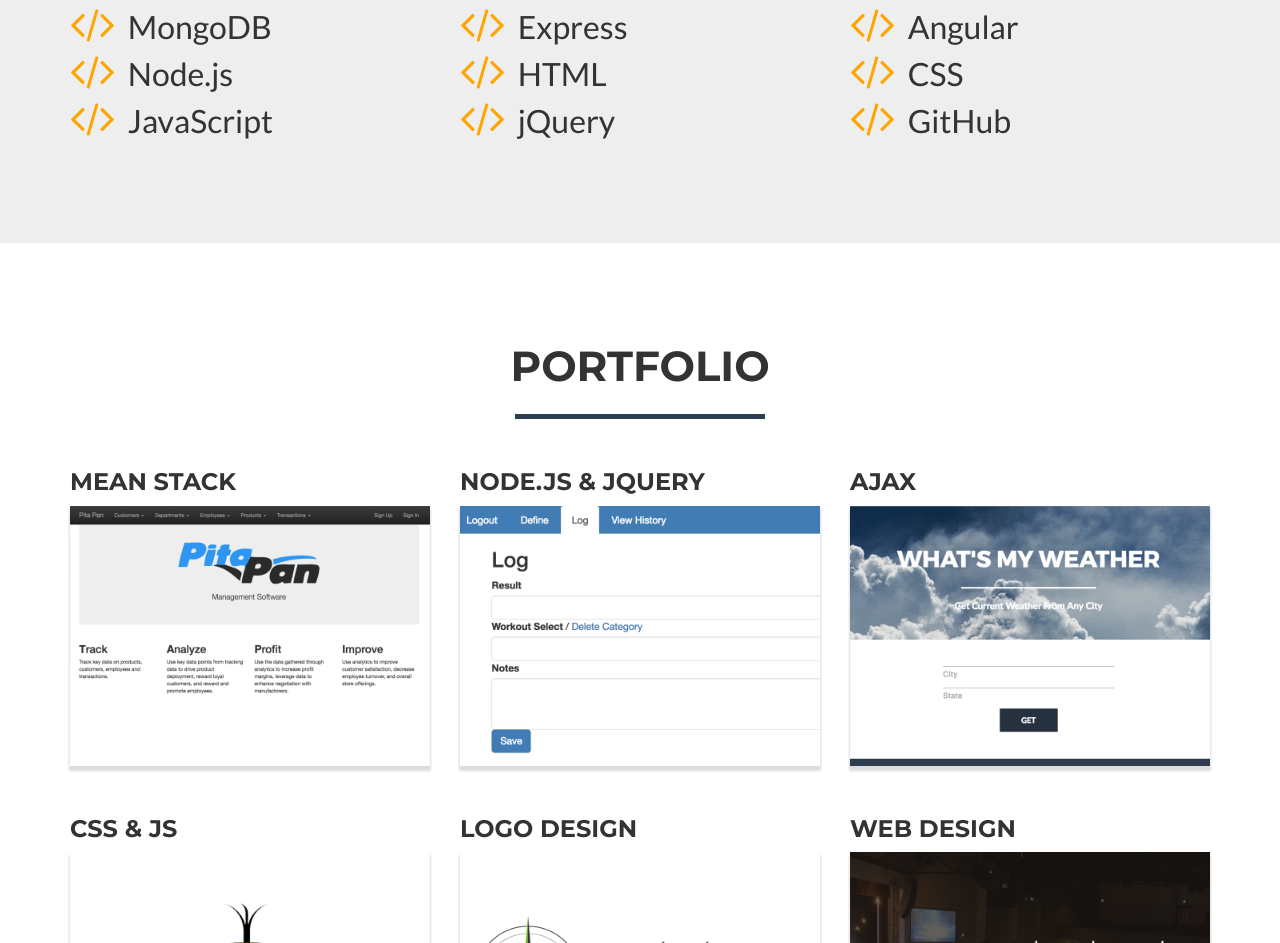
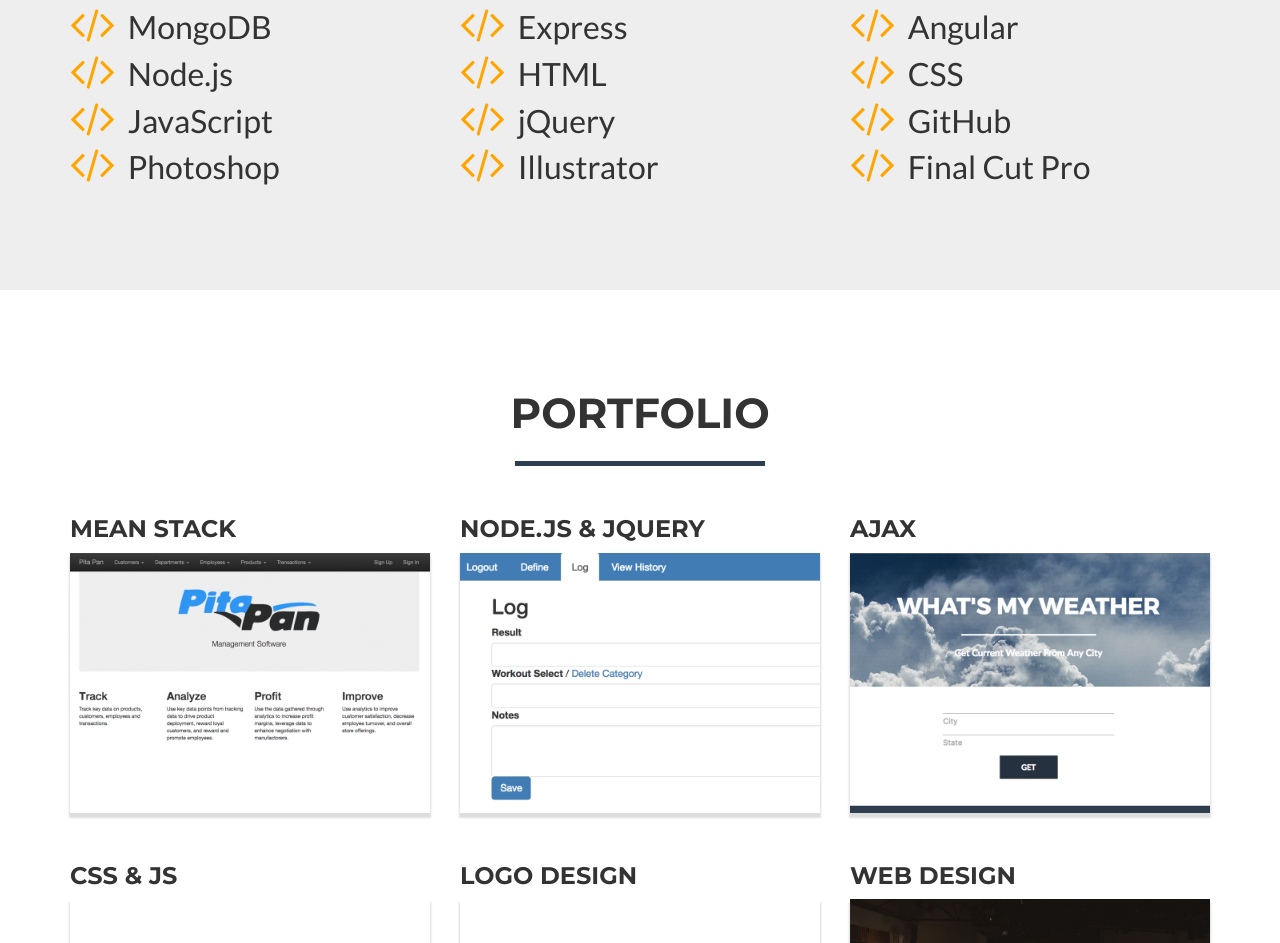
Before and after one commit to ryan-ohern/ryan-ohern.github.io, a website: page index.html in a window 1280 px wide. Shown: the part 969-1912 px from the top of the page. Drawn offline with nearby package versions, Linux system fonts and the light colour scheme.

Commit message:
added new skills

```diff
--- a/index.html
+++ b/index.html
@@ -131,6 +131,18 @@
                 <div class="col-sm-4 portfolio-item">
                     <i class="fa fa-code fa-3x skill-color" aria-hidden="true"></i>
                     <span class="skill">GitHub</span>
+                </div>
+                <div class="col-sm-4 portfolio-item">
+                    <i class="fa fa-code fa-3x skill-color" aria-hidden="true"></i>
+                    <span class="skill">Photoshop</span>
+                </div>
+                <div class="col-sm-4 portfolio-item">
+                    <i class="fa fa-code fa-3x skill-color" aria-hidden="true"></i>
+                    <span class="skill">Illustrator</span>
+                </div>
+                <div class="col-sm-4 portfolio-item">
+                    <i class="fa fa-code fa-3x skill-color" aria-hidden="true"></i>
+                    <span class="skill">Final Cut Pro</span>
                 </div>
             </div>
         </div>
```
